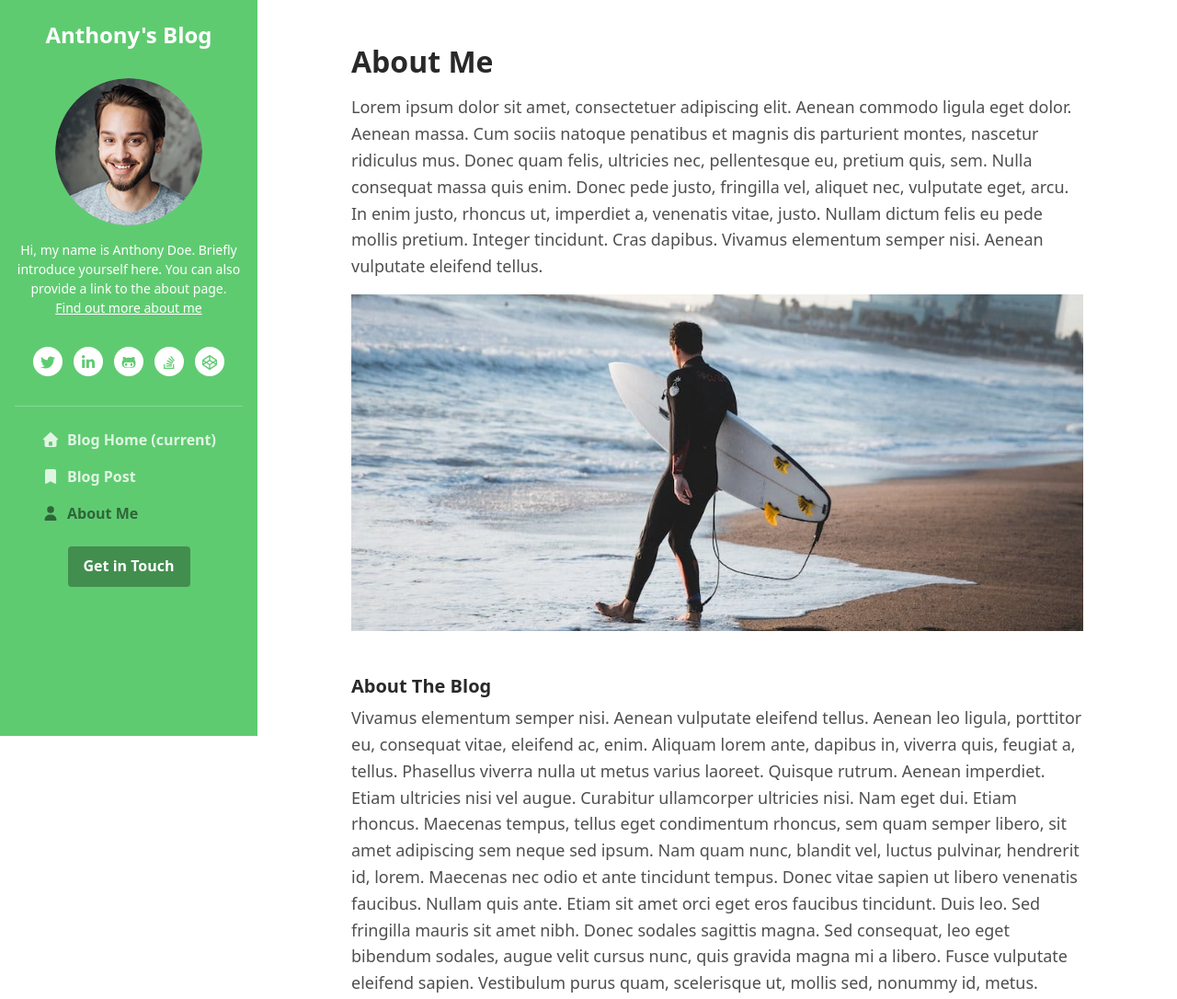
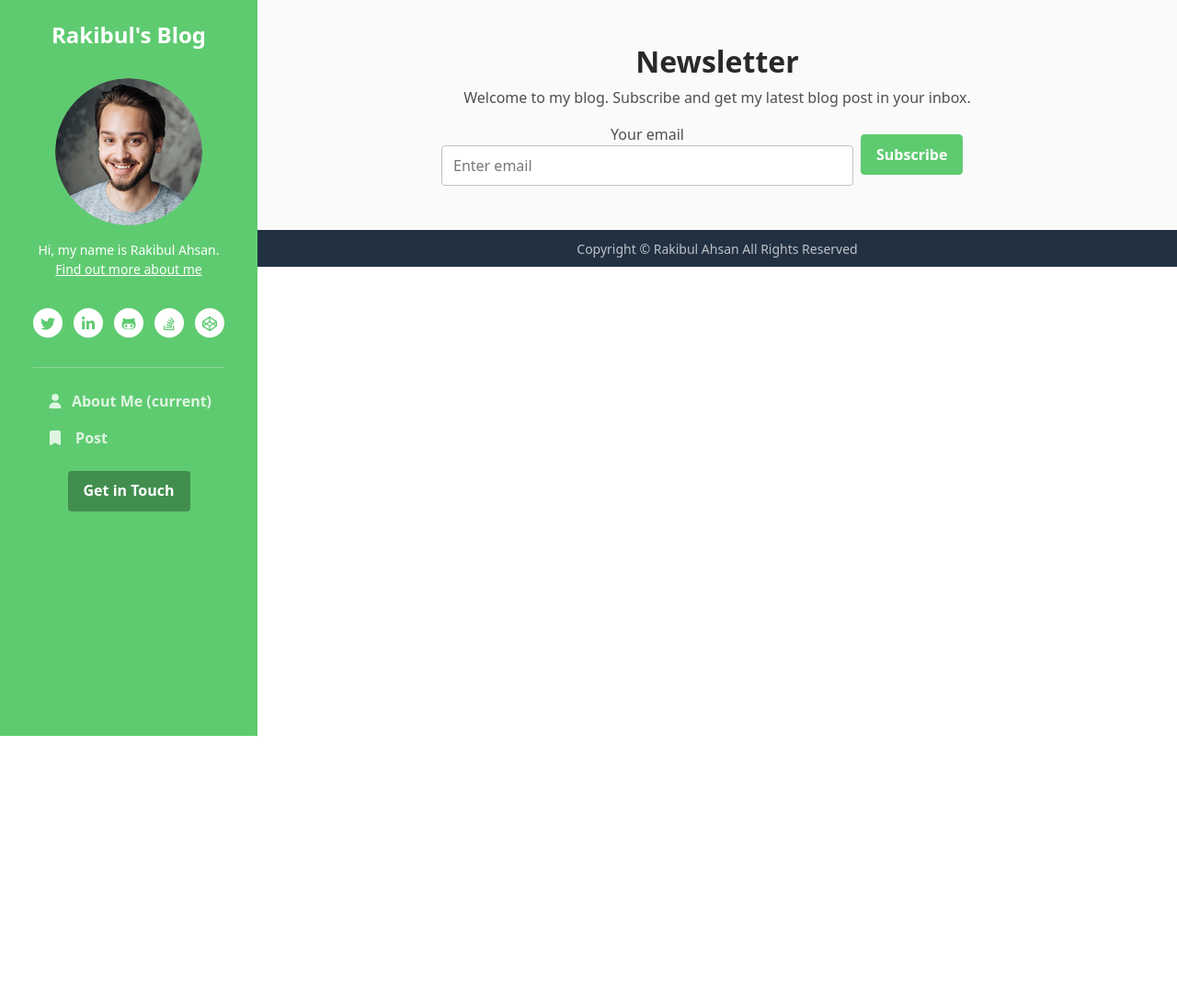
Before and after one commit to dev-rakibul/portfolio, a plain HTML site: page about.html in a window 1280 px wide. Shown: the top 1086 px of the page at 92% size. After the commit the page ends 800 px from the top, so only its background shows below. Drawn offline with Linux system fonts and the light colour scheme.

Commit message:
small update

```diff
--- a/about.html
+++ b/about.html
@@ -1,7 +1,7 @@
 <!DOCTYPE html>
 <html lang="en">
 <head>
-    <title>DevBlog - Bootstrap 5 Blog Template For Developers</title>
+    <title>Rakibul Ahsan</title>
 
     <!-- Meta -->
     <meta charset="utf-8">
@@ -23,7 +23,7 @@
 <body>
 
     <header class="header text-center">
-	    <h1 class="blog-name pt-lg-4 mb-0"><a class="no-text-decoration" href="index.html">Anthony's Blog</a></h1>
+	    <h1 class="blog-name pt-lg-4 mb-0"><a class="no-text-decoration" href="index.html">Rakibul's Blog</a></h1>
 
 	    <nav class="navbar navbar-expand-lg navbar-dark" >
 
@@ -35,7 +35,7 @@
 				<div class="profile-section pt-3 pt-lg-0">
 				    <img class="profile-image mb-3 rounded-circle mx-auto" src="assets/images/profile.png" alt="image" >
 
-					<div class="bio mb-3">Hi, my name is Anthony Doe. Briefly introduce yourself here. You can also provide a link to the about page.<br><a href="about.html">Find out more about me</a></div><!--//bio-->
+					<div class="bio mb-3">Hi, my name is Rakibul Ahsan. <br><a href="about.html">Find out more about me</a></div><!--//bio-->
 					<ul class="social-list list-inline py-3 mx-auto">
 			            <li class="list-inline-item"><a href="#"><i class="fab fa-twitter fa-fw"></i></a></li>
 			            <li class="list-inline-item"><a href="#"><i class="fab fa-linkedin-in fa-fw"></i></a></li>
@@ -46,16 +46,17 @@
 			        <hr>
 				</div><!--//profile-section-->
 
+
 				<ul class="navbar-nav flex-column text-start">
 					<li class="nav-item">
-					    <a class="nav-link" href="index.html"><i class="fas fa-home fa-fw me-2"></i>Blog Home <span class="sr-only">(current)</span></a>
+						<a class="nav-link" href="about.html"><i class="fas fa-user fa-fw me-2"></i>About Me <span class="sr-only">(current)</span></a>
 					</li>
 					<li class="nav-item">
-					    <a class="nav-link" href="blog-post.html"><i class="fas fa-bookmark fa-fw me-2"></i>Blog Post</a>
+					    <a class="nav-link" href="blog-post.html"><i class="fas fa-bookmark fa-fw me-2"></i> Post</a>
 					</li>
-					<li class="nav-item">
-					    <a class="nav-link active" href="about.html"><i class="fas fa-user fa-fw me-2"></i>About Me</a>
-					</li>
+					<!-- <li class="nav-item">
+					    <a class="nav-link active" href="index.html"><i class="fas fa-home fa-fw me-2"></i> About Me </a>
+					</li> -->
 				</ul>
 
 				<div class="my-2 my-md-3">
@@ -69,22 +70,7 @@
 
     <div class="main-wrapper">
 
-	    <article class="about-section py-5">
-		    <div class="container">
-			    <h2 class="title mb-3">About Me</h2>
 
-			    <p>Lorem ipsum dolor sit amet, consectetuer adipiscing elit. Aenean commodo ligula eget dolor. Aenean massa. Cum sociis natoque penatibus et magnis dis parturient montes, nascetur ridiculus mus. Donec quam felis, ultricies nec, pellentesque eu, pretium quis, sem. Nulla consequat massa quis enim. Donec pede justo, fringilla vel, aliquet nec, vulputate eget, arcu. In enim justo, rhoncus ut, imperdiet a, venenatis vitae, justo. Nullam dictum felis eu pede mollis pretium. Integer tincidunt. Cras dapibus. Vivamus elementum semper nisi. Aenean vulputate eleifend tellus. </p>
-			    <figure><img class="img-fluid" src="assets/images/about-me.jpg" alt="image"></figure>
-			    <h5 class="mt-5">About The Blog</h5>
-			    <p>Vivamus elementum semper nisi. Aenean vulputate eleifend tellus. Aenean leo ligula, porttitor eu, consequat vitae, eleifend ac, enim. Aliquam lorem ante, dapibus in, viverra quis, feugiat a, tellus. Phasellus viverra nulla ut metus varius laoreet. Quisque rutrum. Aenean imperdiet. Etiam ultricies nisi vel augue. Curabitur ullamcorper ultricies nisi. Nam eget dui. Etiam rhoncus. Maecenas tempus, tellus eget condimentum rhoncus, sem quam semper libero, sit amet adipiscing sem neque sed ipsum. Nam quam nunc, blandit vel, luctus pulvinar, hendrerit id, lorem. Maecenas nec odio et ante tincidunt tempus. Donec vitae sapien ut libero venenatis faucibus. Nullam quis ante. Etiam sit amet orci eget eros faucibus tincidunt. Duis leo. Sed fringilla mauris sit amet nibh. Donec sodales sagittis magna. Sed consequat, leo eget bibendum sodales, augue velit cursus nunc, quis gravida magna mi a libero. Fusce vulputate eleifend sapien. Vestibulum purus quam, scelerisque ut, mollis sed, nonummy id, metus.</p>
-			    <h5 class="mt-5">My Skills and Experiences</h5>
-			    <p>Vivamus elementum semper nisi. Aenean vulputate eleifend tellus. Aenean leo ligula, porttitor eu, consequat vitae, eleifend ac, enim. Aliquam lorem ante, dapibus in, viverra quis, feugiat a, tellus. Phasellus viverra nulla ut metus varius laoreet. Quisque rutrum. Aenean imperdiet. Etiam ultricies nisi vel augue. Curabitur ullamcorper ultricies nisi.</p>
-			    <h5 class="mt-5">Side Projects</h5>
-			    <p>Vivamus elementum semper nisi. Aenean vulputate eleifend tellus. Aenean leo ligula, porttitor eu, consequat vitae, eleifend ac, enim. Aliquam lorem ante, dapibus in, viverra quis, feugiat a, tellus. Phasellus viverra nulla ut metus varius laoreet. Quisque rutrum. Aenean imperdiet. Etiam ultricies nisi vel augue. Curabitur ullamcorper ultricies nisi.</p>
-
-			    <figure><a href="https://made4dev.com"><img class="img-fluid" src="assets/images/promo-banner.jpg" alt="image"></a></figure>
-		    </div>
-	    </article><!--//about-section-->
 
 	    <section class="cta-section theme-bg-light py-5">
 		    <div class="container text-center">
@@ -107,7 +93,7 @@
 	    <footer class="footer text-center py-2 theme-bg-dark">
 
 	        <!--/* This template is free as long as you keep the footer attribution link. If you'd like to use the template without the attribution link, you can buy the commercial license via our website: themes.3rdwavemedia.com Thank you for your support. :) */-->
-            <small class="copyright">Designed with <i class="fas fa-heart" style="color: #fb866a;"></i> by <a href="https://themes.3rdwavemedia.com" target="_blank">Xiaoying Riley</a> for developers</small>
+            <small class="copyright">Copyright © Rakibul Ahsan All Rights Reserved</small>
 
 	    </footer>
 
```
Also changed, not shown: blog-post.html (+10 -9 lines), index.html (+22 -24 lines).
